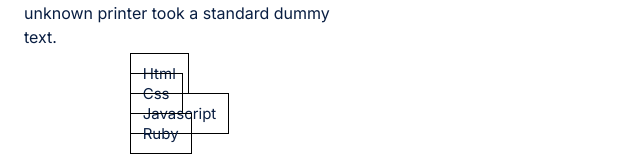
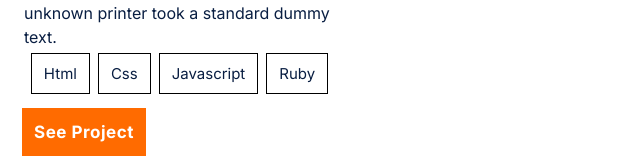
Before and after one commit to SAZZAD1Q2/Hello-Microverse, a website: page index.html in a window 1280 px wide. Shown: the part 1428-1593 px from the top of the page, without its empty margins (0-640 px from the left). Drawn offline with Linux system fonts and the light colour scheme.

Commit message:
css file update

```diff
--- a/style.css
+++ b/style.css
@@ -169,8 +169,7 @@ article {
   margin-bottom: 12px;
 }
 
-.work-links {
-  display: float;
+.work-links li{
   float: left;
   margin-bottom: 12px;
   margin-left: -4px;
```
